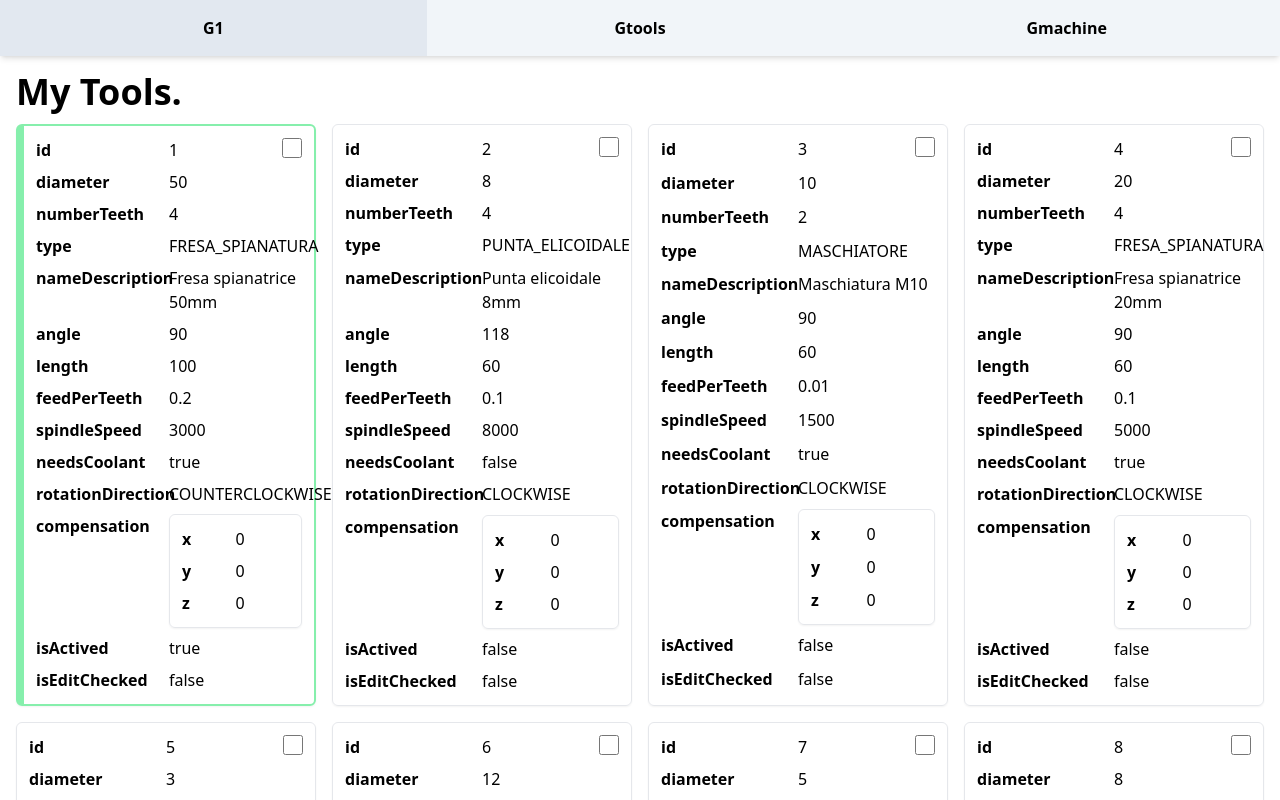
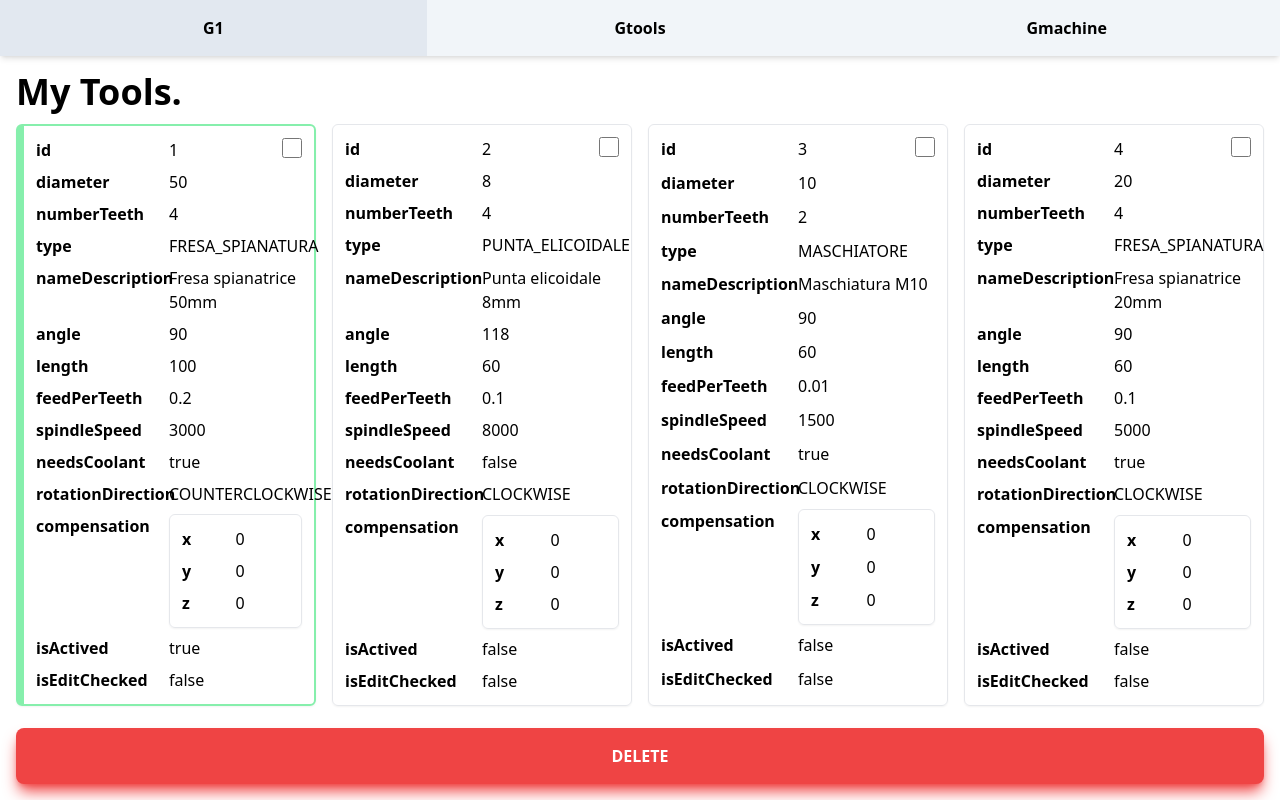
Before and after one commit to Laaouatni/Gcnc.svelte, a SvelteKit app in the folder gcnc/: page /devDemo/Gtools in a window 1280 px wide. Built offline with nearby package versions, Linux system fonts and the light colour scheme.

Commit message:
now Gtools page have a bottomNav using flexbox (functionality need to be added then, for now the U for one button example is completed)

```diff
--- a/gcnc/src/routes/devDemo/Gtools/+page.svelte
+++ b/gcnc/src/routes/devDemo/Gtools/+page.svelte
@@ -1,8 +1,27 @@
 <script lang="ts">
   import GtoolsWarehouse from "$lib/Gcore/Gtools/GtoolsWarehouse/GtoolsWarehouse.svelte";
   import GuiTitle from "$lib/GuiComponents/GuiTitle/GuiTitle.svelte";
+  import { onMount } from "svelte";
+
+  let GtoolsPageContainer: HTMLElement;
+
+  onMount(() => {
+    GtoolsPageContainer.parentElement.style.padding = 0;
+  })
 </script>
 
-<GuiTitle Gtitle="tools" />
+<div class="flex flex-col h-full" bind:this={GtoolsPageContainer}>
+  <div class="overflow-auto p-4">
+    <GuiTitle Gtitle="tools" />
+    <GtoolsWarehouse />
+  </div>
 
-<GtoolsWarehouse />
+  <div
+    class="flex bg-white w-full p-4"
+  >
+    <button
+      class="flex-1 bg-red-500 shadow-lg shadow-red-500 rounded-lg p-4 text-white font-semibold uppercase"
+      >delete</button
+    >
+  </div>
+</div>
```
